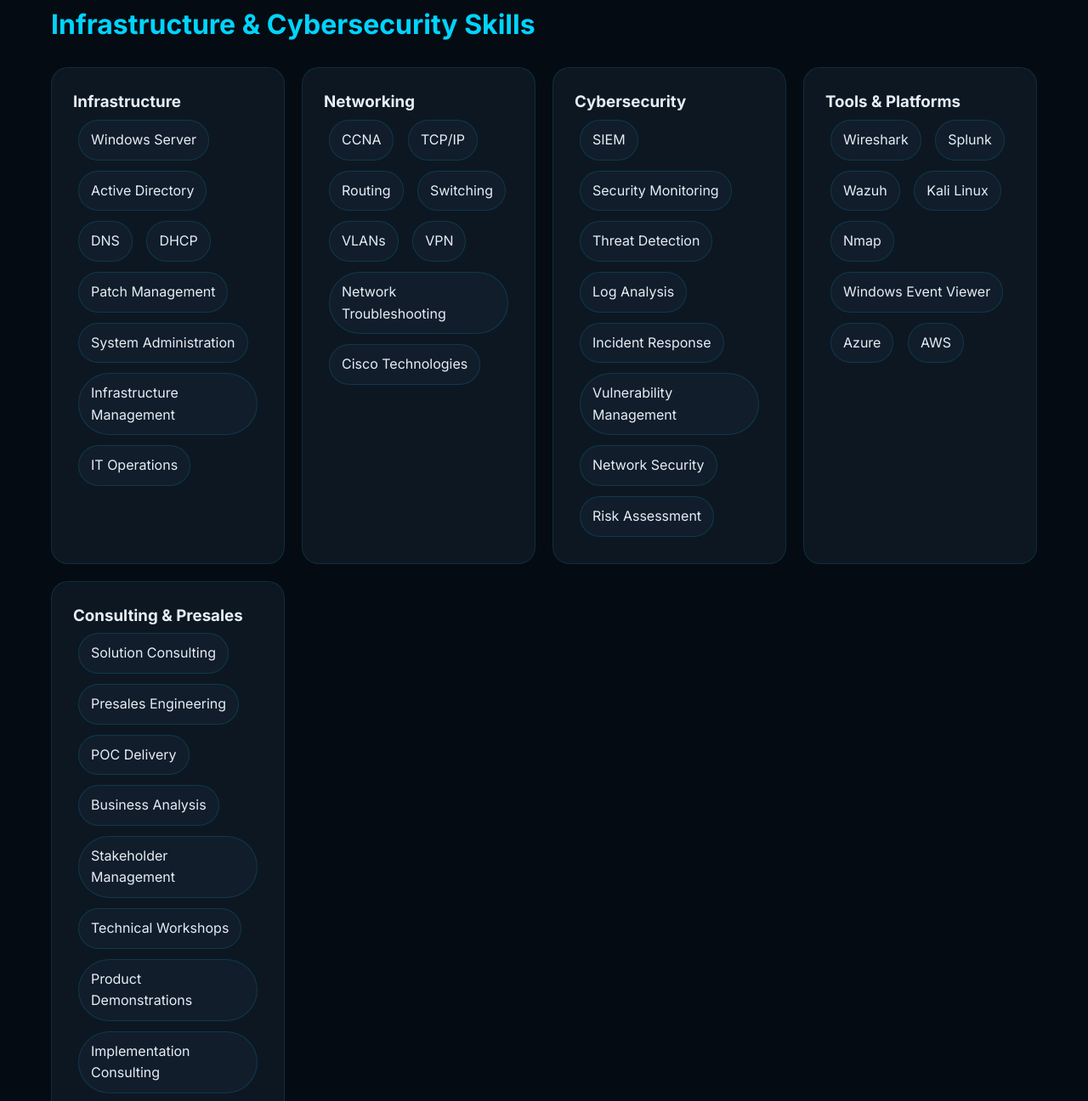
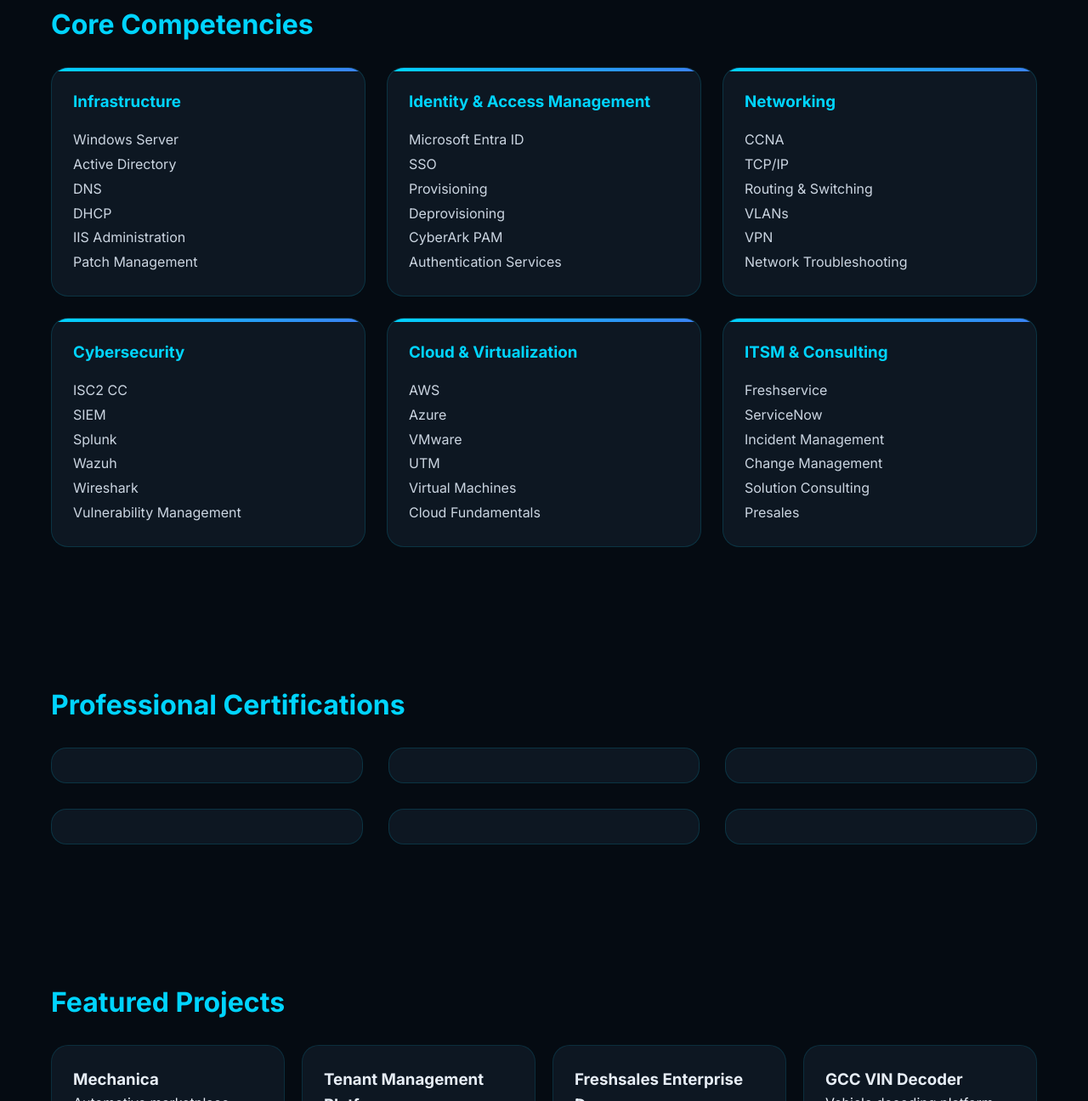
Before and after one commit to ansabsid/ansabsid.github.io, a plain HTML site: page index.html in a window 1280 px wide. Shown: the part 2264-3560 px from the top of the page at 85% size. Drawn offline with Linux system fonts and the light colour scheme; a script that the page names is missing.

Commit message:
Refactor skills section with new layout and content

```diff
--- a/index.html
+++ b/index.html
@@ -6,6 +6,81 @@
 <title>Mohammad Ansab Siddiqui | Infrastructure & Cybersecurity Portfolio</title>
 <link href="https://fonts.googleapis.com/css2?family=Inter:wght@300;400;600;700;800&display=swap" rel="stylesheet">
 <style>
+    .skill-grid{
+display:grid;
+grid-template-columns:repeat(3,1fr);
+gap:25px;
+}
+
+.skill-card{
+background:#0d1722;
+border:1px solid rgba(0,212,255,.15);
+border-radius:20px;
+padding:25px;
+transition:.3s;
+position:relative;
+overflow:hidden;
+}
+
+.skill-card::before{
+content:'';
+position:absolute;
+top:0;
+left:0;
+height:4px;
+width:100%;
+background:linear-gradient(90deg,#00d4ff,#3b82f6);
+}
+
+.skill-card:hover{
+transform:translateY(-8px);
+box-shadow:0 0 30px rgba(0,212,255,.25);
+}
+
+.skill-card h3{
+color:#00d4ff;
+margin-bottom:15px;
+}
+
+.skill-card p{
+color:#cbd5e1;
+line-height:1.8;
+}
+
+@media(max-width:768px){
+.skill-grid{
+grid-template-columns:1fr;
+}
+}
+    .badge-grid{
+    display:grid;
+    grid-template-columns:repeat(3, 1fr);
+    gap:30px;
+    max-width:1200px;
+    margin:auto;
+}
+
+.badge-card{
+    background:#0d1722;
+    border:1px solid rgba(0,212,255,.15);
+    border-radius:18px;
+    padding:20px;
+    display:flex;
+    justify-content:center;
+    align-items:center;
+    transition:.3s;
+}
+
+.badge-card:hover{
+    transform:translateY(-6px);
+    box-shadow:0 0 25px rgba(0,212,255,.25);
+}
+
+@media(max-width:768px){
+    .badge-grid{
+        grid-template-columns:1fr;
+    }
+}
 :root{
 --bg:#050b12;
 --card:#0d1722;
@@ -66,13 +141,7 @@
 .timeline-item{margin-bottom:35px}
 .timeline-item h3{color:var(--accent)}
 ul{padding-left:20px}
-.badge{
-display:inline-block;
-background:#111d2b;
-border:1px solid rgba(0,212,255,.15);
-padding:10px 14px;
-border-radius:999px;
-margin:6px}
+
 footer{
 padding:40px;text-align:center;
 border-top:1px solid rgba(0,212,255,.15);
@@ -177,84 +246,89 @@
 
 </div>
 </div>
+<div class="container" id="skills">
 
-<div class="container" id="skills">
-<h2 class="section-title">Infrastructure & Cybersecurity Skills</h2>
+<h2 class="section-title">Core Competencies</h2>
 
-<div class="grid">
+<div class="skill-grid">
 
-<div class="card">
+<div class="skill-card">
 <h3>Infrastructure</h3>
 <p>
-<span class="badge">Windows Server</span>
-<span class="badge">Active Directory</span>
-<span class="badge">DNS</span>
-<span class="badge">DHCP</span>
-<span class="badge">Patch Management</span>
-<span class="badge">System Administration</span>
-<span class="badge">Infrastructure Management</span>
-<span class="badge">IT Operations</span>
+Windows Server<br>
+Active Directory<br>
+DNS<br>
+DHCP<br>
+IIS Administration<br>
+Patch Management
 </p>
 </div>
 
-<div class="card">
-<h3>Networking</h3>
+<div class="skill-card">
+<h3>Identity & Access Management</h3>
 <p>
-<span class="badge">CCNA</span>
-<span class="badge">TCP/IP</span>
-<span class="badge">Routing</span>
-<span class="badge">Switching</span>
-<span class="badge">VLANs</span>
-<span class="badge">VPN</span>
-<span class="badge">Network Troubleshooting</span>
-<span class="badge">Cisco Technologies</span>
+Microsoft Entra ID<br>
+SSO<br>
+Provisioning<br>
+Deprovisioning<br>
+CyberArk PAM<br>
+Authentication Services
 </p>
 </div>
 
-<div class="card">
-<h3>Cybersecurity</h3>
+<div class="skill-card">
+<h3>Networking</h3>
 <p>
-<span class="badge">SIEM</span>
-<span class="badge">Security Monitoring</span>
-<span class="badge">Threat Detection</span>
-<span class="badge">Log Analysis</span>
-<span class="badge">Incident Response</span>
-<span class="badge">Vulnerability Management</span>
-<span class="badge">Network Security</span>
-<span class="badge">Risk Assessment</span>
+CCNA<br>
+TCP/IP<br>
+Routing & Switching<br>
+VLANs<br>
+VPN<br>
+Network Troubleshooting
 </p>
 </div>
 
-<div class="card">
-<h3>Tools & Platforms</h3>
+<div class="skill-card">
+<h3>Cybersecurity</h3>
 <p>
-<span class="badge">Wireshark</span>
-<span class="badge">Splunk</span>
-<span class="badge">Wazuh</span>
-<span class="badge">Kali Linux</span>
-<span class="badge">Nmap</span>
-<span class="badge">Windows Event Viewer</span>
-<span class="badge">Azure</span>
-<span class="badge">AWS</span>
+ISC2 CC<br>
+SIEM<br>
+Splunk<br>
+Wazuh<br>
+Wireshark<br>
+Vulnerability Management
 </p>
 </div>
 
-<div class="card">
-<h3>Consulting & Presales</h3>
+<div class="skill-card">
+<h3>Cloud & Virtualization</h3>
 <p>
-<span class="badge">Solution Consulting</span>
-<span class="badge">Presales Engineering</span>
-<span class="badge">POC Delivery</span>
-<span class="badge">Business Analysis</span>
-<span class="badge">Stakeholder Management</span>
-<span class="badge">Technical Workshops</span>
-<span class="badge">Product Demonstrations</span>
-<span class="badge">Implementation Consulting</span>
+AWS<br>
+Azure<br>
+VMware<br>
+UTM<br>
+Virtual Machines<br>
+Cloud Fundamentals
+</p>
+</div>
+
+<div class="skill-card">
+<h3>ITSM & Consulting</h3>
+<p>
+Freshservice<br>
+ServiceNow<br>
+Incident Management<br>
+Change Management<br>
+Solution Consulting<br>
+Presales
 </p>
 </div>
 
 </div>
+
 </div>
+
+
 <div class="container" id="certifications">
     <h2 class="section-title">Professional Certifications</h2>
 
```
